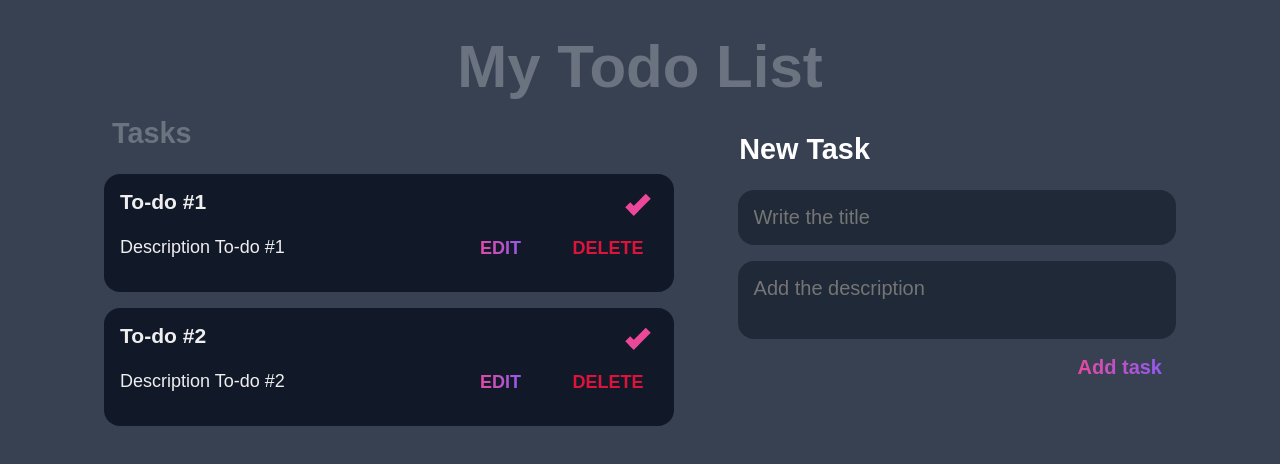
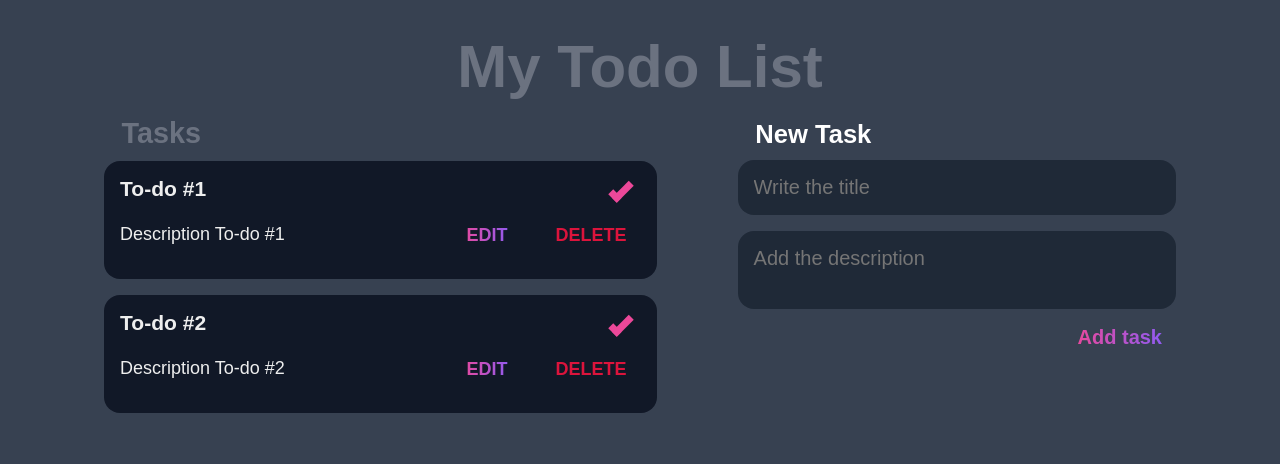
Before and after one commit to noravers/Todo-app, a React (Create React App) app: page / in a window 1280 px wide. Shown: the top 464 px of the page. Built offline with nearby package versions, Linux system fonts and the light colour scheme.

Commit message:
font size

```diff
--- a/src/components/Form.css
+++ b/src/components/Form.css
@@ -18,8 +18,8 @@
 
 
 .newtask-title {
-    padding: 1rem 1.6rem;
-    font-size: .9rem;
+    padding: .2rem 2.6rem;
+    font-size: .8rem;
 }
 
 
--- a/src/components/ToDoList.css
+++ b/src/components/ToDoList.css
@@ -1,5 +1,6 @@
 .todo-Container-title {
     padding: 1rem;
+    padding: .2rem 1.6rem;
     margin-top: 0;
     padding-top: 0;
     width: 100%;
--- a/src/components/Todo.css
+++ b/src/components/Todo.css
@@ -1,7 +1,7 @@
 .todo-Container {
     display: flex;
     flex-direction: column;
-    width: 100%;
+    width: 97%;
     margin-bottom: 2rem;
     font-size: 1.25rem;
     margin: .5rem;
```
